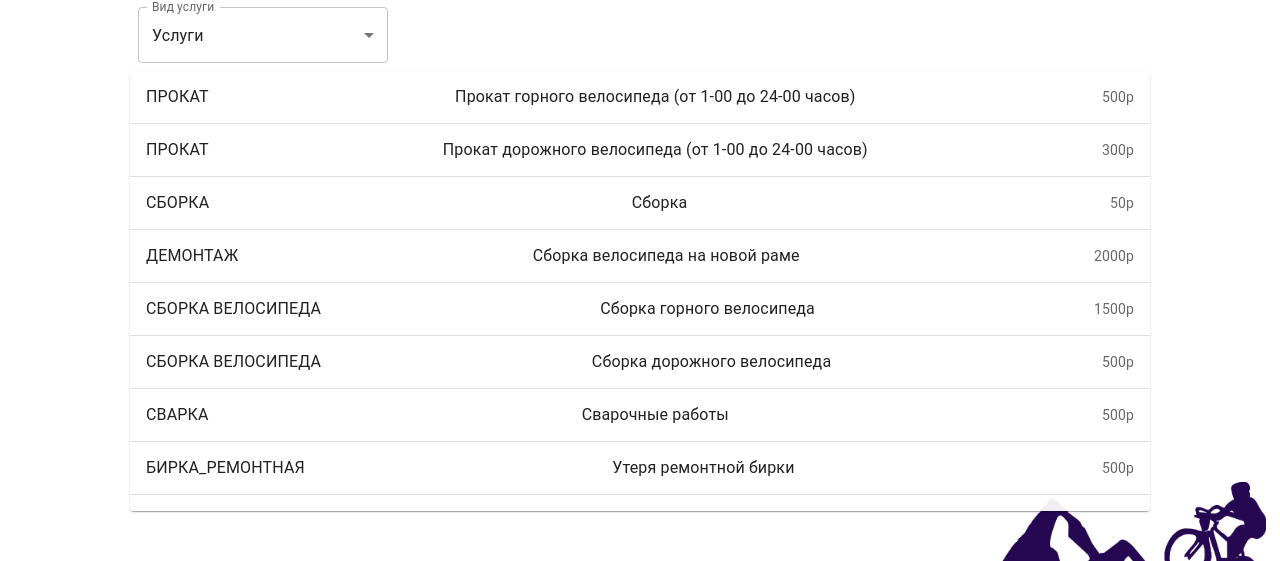
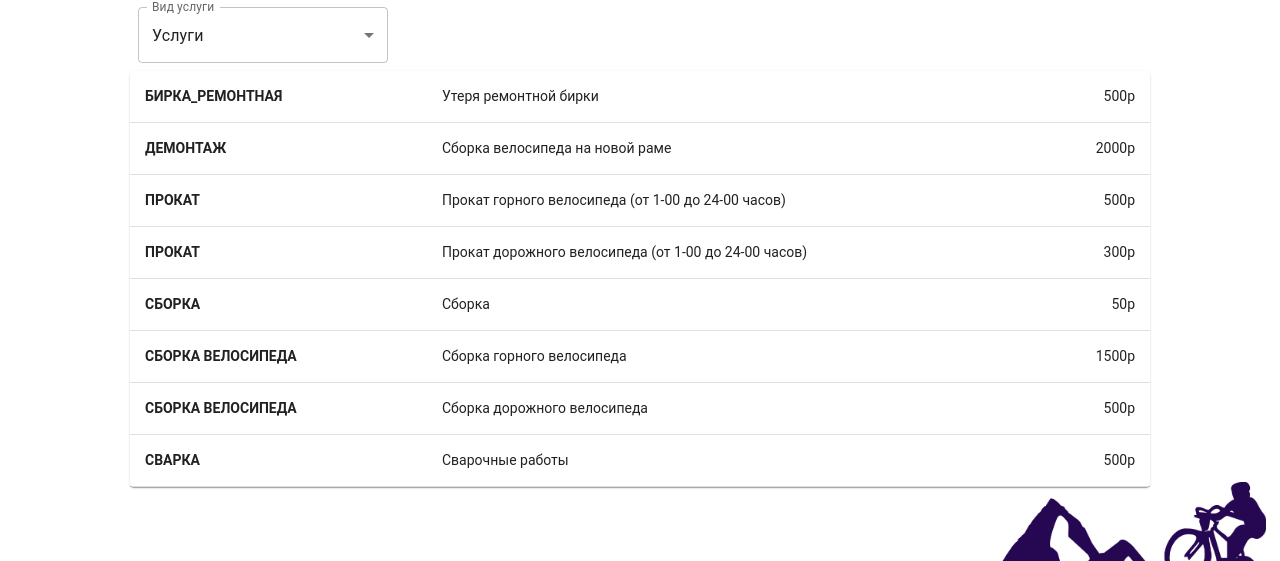
Before and after one commit to velheorr/velomarket, a React (Create React App) app: page /repair in a window 1280 px wide. Shown: the part 128-689 px from the top of the page. Built offline with nearby package versions, Linux system fonts and the light colour scheme.

Commit message:
repair design

```diff
--- a/src/pages/Catalog/Catalog.jsx
+++ b/src/pages/Catalog/Catalog.jsx
@@ -10,6 +10,7 @@ import {useDispatch, useSelector} from "react-redux";
 import {openCatalog, openCatalogData, setCatalogDataFilter, setFilteredBrand} from "./CatalogSlice";
 import CatalogCard from "./catalogCard/catalogCard";
 import CatalogFilters from "./catalogFilters/catalogFilters";
+import Button from "@mui/material/Button";
 
 
 const Catalog = () => {
@@ -65,8 +66,10 @@ const Catalog = () => {
 
     return (
         <div className={`${s.grey_txt}`}>
-            <h2 onClick={resetCatalogs} className={s.pointer}>
-                <ShoppingCartIcon fontSize="small"/> Каталог <span className={s.breadcrump}>/</span> {catalogPage}
+            <h2>
+                <Button variant="outlined" onClick={resetCatalogs} startIcon={<ShoppingCartIcon/>}>Каталог</Button>
+                {catalogPage ? <span className={s.breadcrump}> / </span> : ''}
+                {catalogPage}
             </h2>
             <Divider/>
             {
--- a/src/pages/Catalog/Catalog.module.css
+++ b/src/pages/Catalog/Catalog.module.css
@@ -1,9 +1,9 @@
 .grey_txt p {
     color: #828282;
 }
-.pointer {
+/*.pointer {
     cursor: pointer;
-}
+}*/
 .breadcrump {
     color: #828282;
 }
--- a/src/pages/Repair/Repair.jsx
+++ b/src/pages/Repair/Repair.jsx
@@ -2,7 +2,6 @@ import React, {useEffect, useState} from 'react';
 import s from "./Repair.module.css";
 import HomeRepairServiceIcon from '@mui/icons-material/HomeRepairService';
 import Divider from "@mui/material/Divider";
-import ListItemText from '@mui/material/ListItemText';
 import InputLabel from '@mui/material/InputLabel';
 import MenuItem from '@mui/material/MenuItem';
 import FormControl from '@mui/material/FormControl';
@@ -11,26 +10,14 @@ import Select from '@mui/material/Select';
 import repairPrice from '../../Data/file_.json'
 
 import Paper from '@mui/material/Paper';
-import MenuList from "@mui/material/MenuList";
-import Typography from "@mui/material/Typography";
+import {useSelector} from "react-redux";
+
 
 const Repair = () => {
+    const selectMenu = useSelector(state => state.repair.selectMenu);
     const [price ,setPrice] = useState(null)
-    /*const x = repairPrice.filter(i => (i.ТипНоменклатуры === 'Услуга'))*/
-    const selectMenu = [
-        {val:'УСЛУГИ', name: 'Услуги'},
-        {val: '01.PIT-STOP(Тех-обслуживание)', name: 'PIT-STOP Тех-обслуживание'},
-        {val: '02.РУЛЕВАЯ', name: 'Рулевая'},
-        {val: '03.ТОРМОЗА', name: 'Тормоза'},
-        {val: '04.ТРАНСМИССИЯ', name: 'Трансмиссия'},
-        {val: '05.ХОДОВАЯ', name: 'Ходовая'},
-        {val: '06.ТЮНИНГ', name: 'Тюнинг'},
-        {val: '07.ПОДВЕСКА', name: 'Подвеска'},
-        {val: '08.ВЕЛОРАЗБОР', name: 'Велоразбор'},
-        {val: '09.РЕМОНТ САМОКАТОВ', name: 'Ремонт самокатов'},
-        {val: '10.ЗИМА', name: 'Зима'}
-    ]
     const [select, setSelect] = React.useState('УСЛУГИ');
+
     const handleChange = (event) => {
         setSelect(event.target.value);
         makePrice(event.target.value)
@@ -48,10 +35,16 @@ const Repair = () => {
     }
 
     if (price) {
-        listItems = price.map((item, i)=> <View key={i} item={item}/>)
+        let sort = price.sort((a, b)=> {
+            if (a.НоменклатураБренд > b.НоменклатураБренд) {return 1}
+            if (a.НоменклатураБренд < b.НоменклатураБренд) {return -1}
+            return 0
+        })
+        listItems = sort.map((item, i)=>{
+            return <View key={i} item={item}/>
+        })
     }
 
-    /*const y = Object.values(repairPrice).map((i) =>{console.log(i.НоменклатураРодитель)})*/
 
 
     return (
@@ -72,9 +65,7 @@ const Repair = () => {
                 </Select>
             </FormControl>
             <Paper sx={{width: '100%', maxWidth: '100%', backgroundColor: '#ffffffed'}}>
-                <MenuList>
-             {price ? listItems : null}
-                </MenuList>
+                    {price ? listItems : null}
             </Paper>
         </>
     );
@@ -83,18 +74,11 @@ const Repair = () => {
 const View = ({item})=>{
     const {НоменклатураБренд, Номенклатура, Цена} = item
     return (
-        <>
-            <MenuItem>
-                {/*<ListItemIcon>
-                        <ContentCut fontSize="small" />
-                    </ListItemIcon>*/}
-                <ListItemText>{НоменклатураБренд}</ListItemText>
-                <ListItemText>{Номенклатура}</ListItemText>
-                <Typography variant="body2" color="text.secondary">{Цена}р</Typography>
-
-            </MenuItem>
-            <Divider />
-        </>
+        <div className={s.list}>
+            <div>{НоменклатураБренд}</div>
+            <div>{Номенклатура}</div>
+            <div>{Цена}р</div>
+        </div>
     )
 }
 
--- a/src/pages/Repair/Repair.module.css
+++ b/src/pages/Repair/Repair.module.css
@@ -5,3 +5,19 @@
 .tablePrice p {
     text-align: right;
 }
+
+.list {
+    display: grid;
+    grid-template-columns: 30% 50% 20%;
+    padding: 15px;
+    border-bottom: 1px solid rgba(0, 0, 0, 0.12);
+}
+.list>div:last-child {
+    text-align: right;
+}
+.list>div:first-child {
+    font-weight: 600;
+}
+.list:hover {
+    background-color: rgba(0, 0, 0, 0.04);
+}
--- /dev/null
+++ b/src/pages/Repair/RepairSlice.js
@@ -0,0 +1,34 @@
+import {createSlice} from '@reduxjs/toolkit'
+
+
+const initialState = {
+    selectMenu: [
+        {val:'УСЛУГИ', name: 'Услуги'},
+        {val: '01.PIT-STOP(Тех-обслуживание)', name: 'PIT-STOP Тех-обслуживание'},
+        {val: '02.РУЛЕВАЯ', name: 'Рулевая'},
+        {val: '03.ТОРМОЗА', name: 'Тормоза'},
+        {val: '04.ТРАНСМИССИЯ', name: 'Трансмиссия'},
+        {val: '05.ХОДОВАЯ', name: 'Ходовая'},
+        {val: '06.ТЮНИНГ', name: 'Тюнинг'},
+        {val: '07.ПОДВЕСКА', name: 'Подвеска'},
+        {val: '08.ВЕЛОРАЗБОР', name: 'Велоразбор'},
+        {val: '09.РЕМОНТ САМОКАТОВ', name: 'Ремонт самокатов'},
+        {val: '10.ЗИМА', name: 'Зима'}
+    ]
+}
+
+
+const repairSlice = createSlice({
+    name: 'repair',
+    initialState,
+    reducers: {
+        /*openCatalog: (state, action) => {state.catalogPage = action.payload},*/
+    },
+});
+
+const {actions, reducer} = repairSlice;
+
+export default reducer;
+export const {
+
+} = actions;
--- a/src/store/store.js
+++ b/src/store/store.js
@@ -1,5 +1,6 @@
 import {configureStore} from "@reduxjs/toolkit";
 import catalog from '../pages/Catalog/CatalogSlice'
+import repair from '../pages/Repair/RepairSlice'
 
 const srtingMiddleWare = (store) => (next)=> (action)=>{
     if (typeof action === 'string'){
@@ -11,7 +12,7 @@ const srtingMiddleWare = (store) => (next)=> (action)=>{
 }
 
 const store = configureStore({
-    reducer: {catalog},
+    reducer: {catalog, repair},
     middleware: getDefaultMiddleware => getDefaultMiddleware().concat(srtingMiddleWare),
     devTools: process.env.NODE_ENV !== 'production',
 
```
